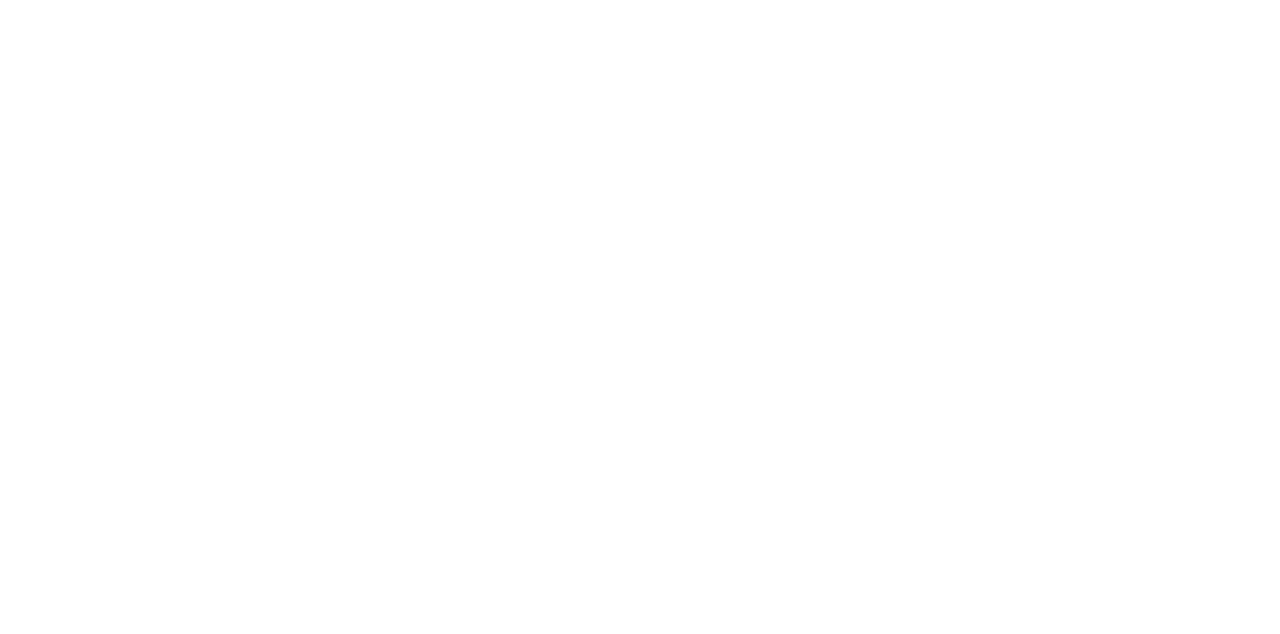
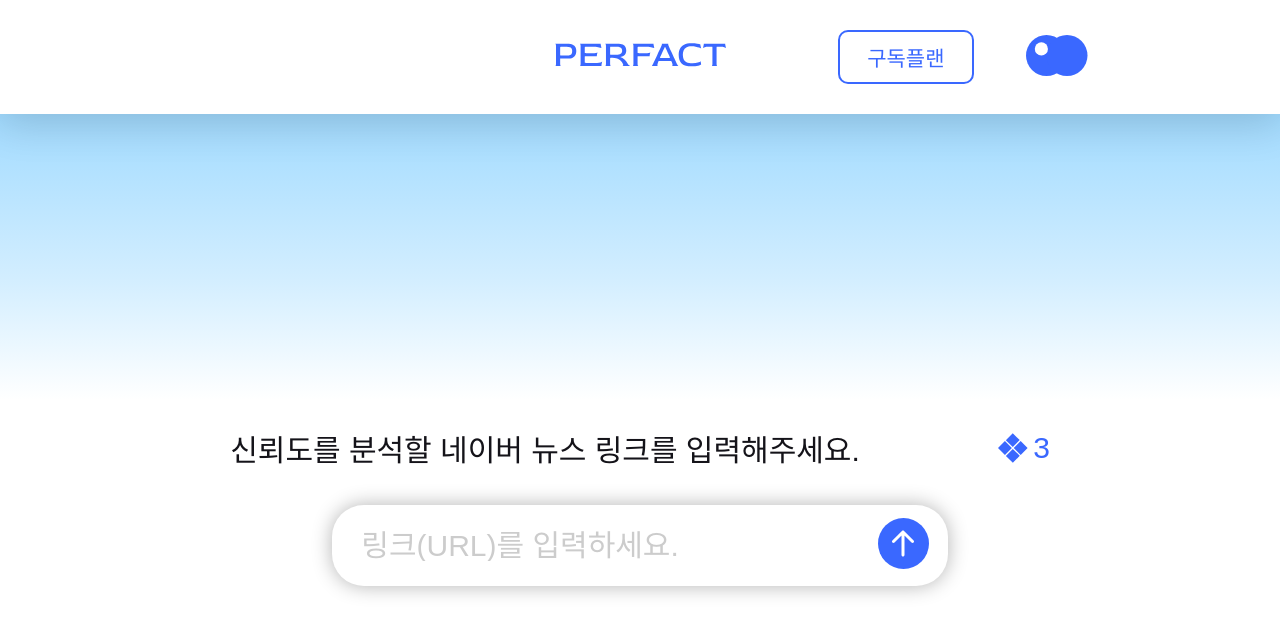
Before and after one commit to 508PERFACT/FE, a React (Vite) app: page / in a window 1280 px wide. Before the commit this address had no page. Shown: the top 634 px of the page. Built offline with nearby package versions, Linux system fonts and the light colour scheme; a web font is replaced by a local one.

Commit message:
✨: MainPage UI 구현

```diff
--- a/src/App.jsx
+++ b/src/App.jsx
@@ -5,6 +5,7 @@
 import { MyPage } from './page/MyPage';
 import { MyReports } from './page/MyReports';
 import { Subscribe } from './page/Subscribe';
+import { MainPage } from './page/MainPage';
 
 function App() {
   return (
@@ -15,6 +16,7 @@
           <Route path="/mypage" element={<MyPage />} />
           <Route path="/myreports" element={<MyReports />} />
           <Route path="/subscribe" element={<Subscribe />} />
+          <Route path="/" element={<MainPage />} />
         </Route>
         <Route>
           <Route path="/login" element={<Login />} />
--- a/src/assets/index.js
+++ b/src/assets/index.js
@@ -7,6 +7,8 @@
 import report_blue from './report-icon-blue.svg';
 import arrow_right from './arrow-right.svg';
 import logo_modal from './logo-modal.svg';
+import credit_icon from './credit-icon.svg';
+import enter_icon from './enter-icon.svg';
 
 export {
   logo_title,
@@ -18,4 +20,6 @@
   report_blue,
   arrow_right,
   logo_modal,
+  credit_icon,
+  enter_icon,
 };
--- /dev/null
+++ b/src/page/MainPage.jsx
@@ -0,0 +1,33 @@
+import React from 'react';
+import styles from '@/styles/pages/MainPage.module.scss';
+import { credit_icon, enter_icon } from '@/assets';
+
+export const MainPage = () => {
+  return (
+    <div className={styles.container}>
+      <div className={styles.content}>
+        <div className={styles.title}>
+          신뢰도를 분석할 네이버 뉴스 링크를 입력해주세요.
+        </div>
+        <div className={styles.creditsWrapper}>
+          <img src={credit_icon} alt="" />
+          <div className={styles.credits}>3</div>
+        </div>
+      </div>
+      <div className={styles.inputWrapper}>
+        <textarea
+          className={styles.inputContent}
+          placeholder="링크(URL)를 입력하세요."
+          rows={1}
+          onChange={(e) => {
+            e.target.style.height = 'auto';
+            e.target.style.height = e.target.scrollHeight + 'px';
+          }}
+        />
+        <div className={styles.inputButton}>
+          <img src={enter_icon} alt="" />
+        </div>
+      </div>
+    </div>
+  );
+};
--- /dev/null
+++ b/src/styles/pages/MainPage.module.scss
@@ -0,0 +1,64 @@
+@use '../variables' as *;
+
+.container {
+  display: flex;
+  flex-direction: column;
+  align-items: center;
+  width: 100vw;
+  margin-top: calc(114px + 312px);
+  .content {
+    @include flex(
+      row,
+      $justify-content: center,
+      $align-items: center,
+      $gap: vw(207px)
+    );
+    margin-bottom: vh(47px);
+    .title {
+      font-size: rem(30px);
+      font-weight: 400;
+      color: #141319;
+    }
+    .creditsWrapper {
+      @include flex(
+        row,
+        $justify-content: center,
+        $align-items: center,
+        $gap: vw(8px)
+      );
+      .credits {
+        font-size: rem(30px);
+        font-weight: 500;
+        color: $color-main;
+      }
+    }
+  }
+  .inputWrapper {
+    box-shadow: 0px 0px 20px 0px rgba(0, 0, 0, 0.3);
+    border-radius: 32px;
+    width: vw(924px);
+    padding: vh(18px) vw(28px);
+    @include flex(
+      row,
+      $justify-content: center,
+      $align-items: center,
+      $gap: vw(126px)
+    );
+    .inputContent {
+      width: 100%;
+      min-height: vh(36px);
+      border: none;
+      background-color: transparent;
+      margin-left: vw(16px);
+      font-size: rem(30px);
+      color: #424242;
+      resize: none;
+      overflow-y: hidden;
+      line-height: 1;
+      &::placeholder {
+        font-weight: 500;
+        color: #cccccc;
+      }
+    }
+  }
+}
```
Also changed, not shown: src/assets/credit-icon.svg (added), src/assets/enter-icon.svg (added).
